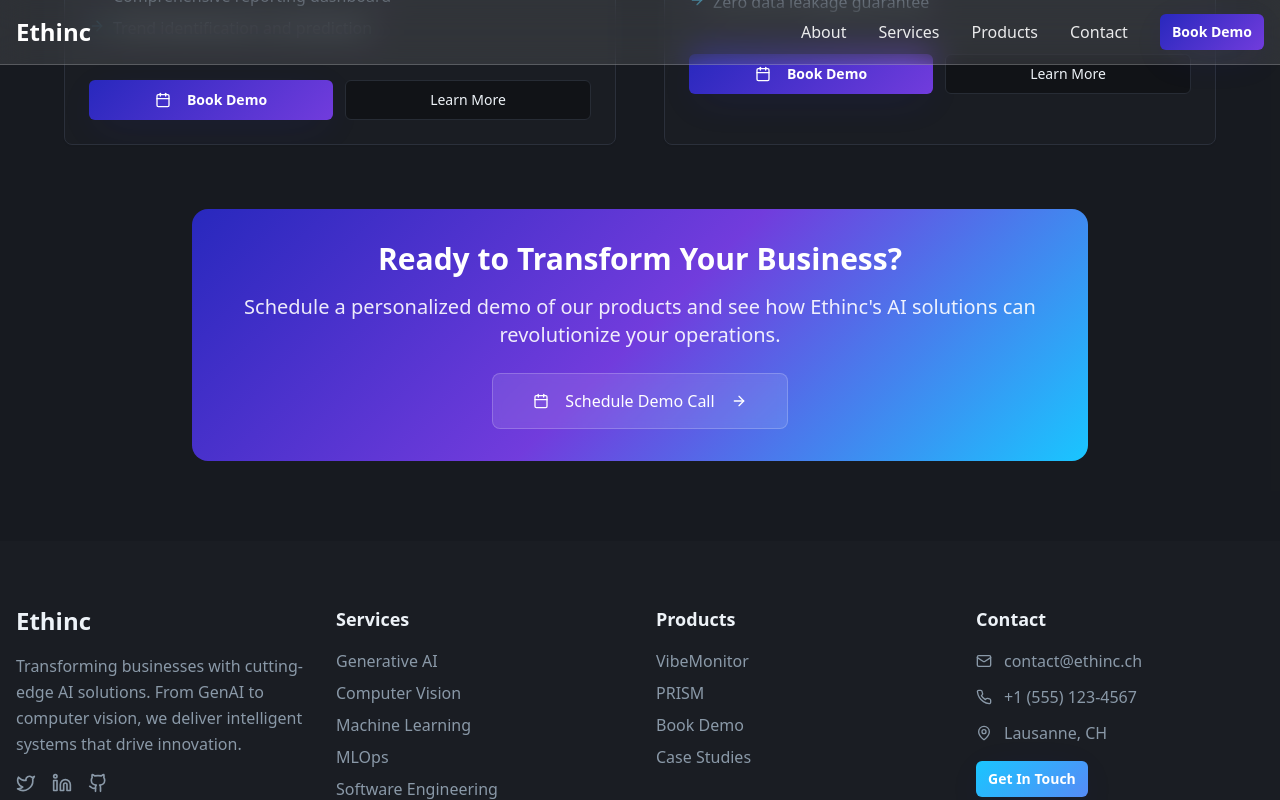
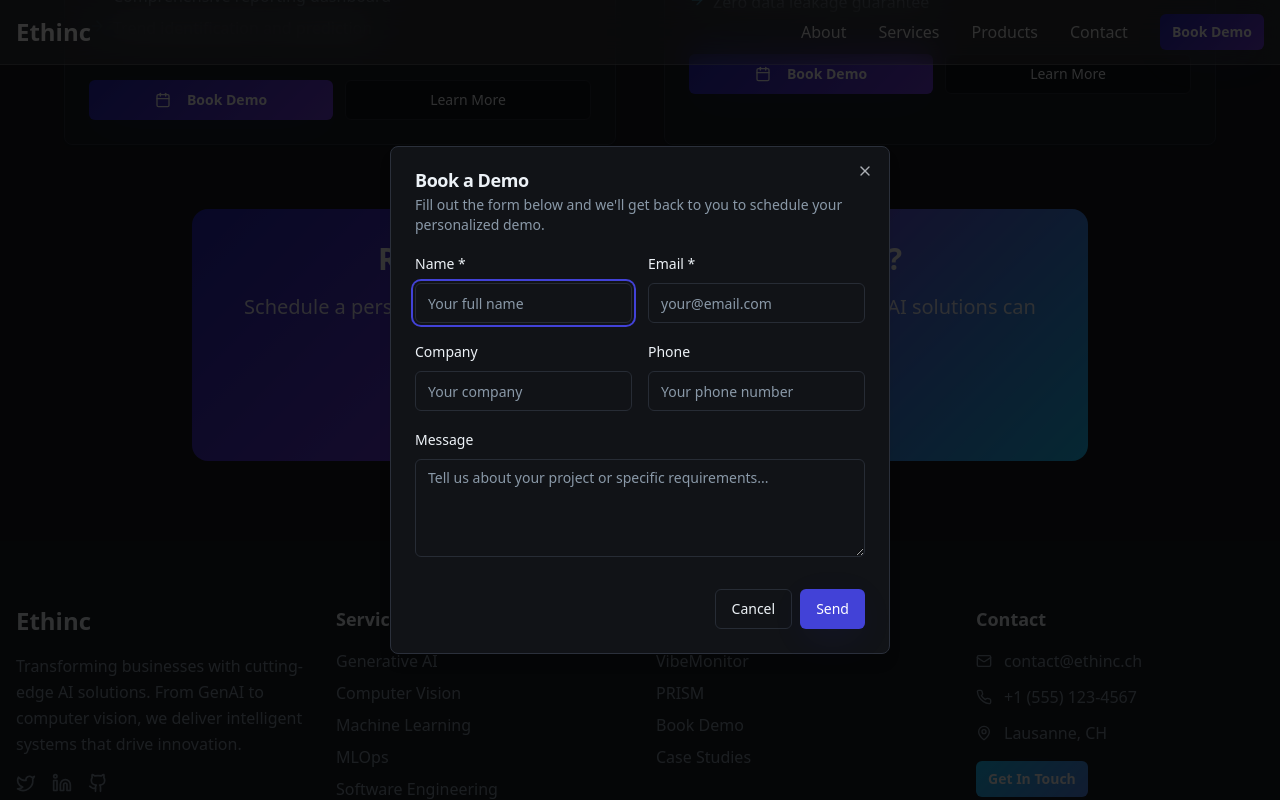
Before and after one commit to ethinc/ethinc-website, a React (Vite) app: page / in a window 1280 px wide. Both pictures are taken after a click on the button "Schedule Demo Call". Shown: the part 3320-4120 px from the top of the page. Built offline with nearby package versions, Linux system fonts and the light colour scheme.

Commit message:
Add contact form to demo booking
Adds a contact form that appears when the "Book Demo" button is clicked. The form includes a "Send" button to initiate the submission process.

```diff
--- /dev/null
+++ b/src/components/ContactForm.tsx
@@ -0,0 +1,145 @@
+import { useState } from "react";
+import { Button } from "@/components/ui/button";
+import { Input } from "@/components/ui/input";
+import { Textarea } from "@/components/ui/textarea";
+import { Label } from "@/components/ui/label";
+import {
+  Dialog,
+  DialogContent,
+  DialogDescription,
+  DialogHeader,
+  DialogTitle,
+  DialogTrigger,
+} from "@/components/ui/dialog";
+
+interface ContactFormProps {
+  trigger: React.ReactNode;
+}
+
+const ContactForm = ({ trigger }: ContactFormProps) => {
+  const [isOpen, setIsOpen] = useState(false);
+  const [formData, setFormData] = useState({
+    name: "",
+    email: "",
+    company: "",
+    phone: "",
+    message: "",
+  });
+
+  const handleInputChange = (e: React.ChangeEvent<HTMLInputElement | HTMLTextAreaElement>) => {
+    const { name, value } = e.target;
+    setFormData(prev => ({
+      ...prev,
+      [name]: value
+    }));
+  };
+
+  const handleSubmit = (e: React.FormEvent) => {
+    e.preventDefault();
+    // User will handle the sending logic
+    console.log("Form submitted:", formData);
+    // Reset form and close dialog
+    setFormData({
+      name: "",
+      email: "",
+      company: "",
+      phone: "",
+      message: "",
+    });
+    setIsOpen(false);
+  };
+
+  return (
+    <Dialog open={isOpen} onOpenChange={setIsOpen}>
+      <DialogTrigger asChild>
+        {trigger}
+      </DialogTrigger>
+      <DialogContent className="sm:max-w-[500px]">
+        <DialogHeader>
+          <DialogTitle>Book a Demo</DialogTitle>
+          <DialogDescription>
+            Fill out the form below and we'll get back to you to schedule your personalized demo.
+          </DialogDescription>
+        </DialogHeader>
+        <form onSubmit={handleSubmit} className="space-y-4">
+          <div className="grid grid-cols-2 gap-4">
+            <div className="space-y-2">
+              <Label htmlFor="name">Name *</Label>
+              <Input
+                id="name"
+                name="name"
+                value={formData.name}
+                onChange={handleInputChange}
+                placeholder="Your full name"
+                required
+              />
+            </div>
+            <div className="space-y-2">
+              <Label htmlFor="email">Email *</Label>
+              <Input
+                id="email"
+                name="email"
+                type="email"
+                value={formData.email}
+                onChange={handleInputChange}
+                placeholder="your@email.com"
+                required
+              />
+            </div>
+          </div>
+
+          <div className="grid grid-cols-2 gap-4">
+            <div className="space-y-2">
+              <Label htmlFor="company">Company</Label>
+              <Input
+                id="company"
+                name="company"
+                value={formData.company}
+                onChange={handleInputChange}
+                placeholder="Your company"
+              />
+            </div>
+            <div className="space-y-2">
+              <Label htmlFor="phone">Phone</Label>
+              <Input
+                id="phone"
+                name="phone"
+                type="tel"
+                value={formData.phone}
+                onChange={handleInputChange}
+                placeholder="Your phone number"
+              />
+            </div>
+          </div>
+
+          <div className="space-y-2">
+            <Label htmlFor="message">Message</Label>
+            <Textarea
+              id="message"
+              name="message"
+              value={formData.message}
+              onChange={handleInputChange}
+              placeholder="Tell us about your project or specific requirements..."
+              rows={4}
+            />
+          </div>
+
+          <div className="flex justify-end space-x-2 pt-4">
+            <Button
+              type="button"
+              variant="outline"
+              onClick={() => setIsOpen(false)}
+            >
+              Cancel
+            </Button>
+            <Button type="submit">
+              Send
+            </Button>
+          </div>
+        </form>
+      </DialogContent>
+    </Dialog>
+  );
+};
+
+export default ContactForm;
--- a/src/components/Navigation.tsx
+++ b/src/components/Navigation.tsx
@@ -1,6 +1,7 @@
 import { Button } from "@/components/ui/button";
 import { Menu, X } from "lucide-react";
 import { useState } from "react";
+import ContactForm from "./ContactForm";
 
 const Navigation = () => {
   const [isOpen, setIsOpen] = useState(false);
@@ -28,9 +29,13 @@ const Navigation = () => {
             <a href="#contact" className="text-white/90 hover:text-white transition-colors">
               Contact
             </a>
+            <ContactForm
+              trigger={
                 <Button variant="hero" size="sm">
                   Book Demo
                 </Button>
+              }
+            />
           </div>
 
           {/* Mobile Menu Button */}
@@ -58,9 +63,13 @@ const Navigation = () => {
               <a href="#contact" className="text-white/90 hover:text-white transition-colors py-2">
                 Contact
               </a>
+              <ContactForm
+                trigger={
                   <Button variant="hero" size="sm" className="w-fit">
                     Book Demo
                   </Button>
+                }
+              />
             </div>
           </div>
         )}
--- a/src/components/Products.tsx
+++ b/src/components/Products.tsx
@@ -1,6 +1,7 @@
 import { Card, CardContent, CardDescription, CardHeader, CardTitle } from "@/components/ui/card";
 import { Button } from "@/components/ui/button";
 import { Monitor, Shield, Calendar, ArrowRight } from "lucide-react";
+import ContactForm from "./ContactForm";
 
 const Products = () => {
   const products = [
@@ -79,10 +80,14 @@ const Products = () => {
                 </div>
 
                 <div className="flex gap-3 pt-4">
+                  <ContactForm
+                    trigger={
                       <Button variant="hero" className="flex-1">
                         <Calendar className="w-4 h-4 mr-2" />
                         Book Demo
                       </Button>
+                    }
+                  />
                   <Button variant="outline" className="flex-1">
                     Learn More
                   </Button>
@@ -102,11 +107,15 @@ const Products = () => {
               Schedule a personalized demo of our products and see how Ethinc's AI solutions
               can revolutionize your operations.
             </p>
+            <ContactForm
+              trigger={
                 <Button variant="glass" size="xl" className="group">
                   <Calendar className="w-5 h-5 mr-2" />
                   Schedule Demo Call
                   <ArrowRight className="w-5 h-5 ml-2 group-hover:translate-x-1 transition-transform" />
                 </Button>
+              }
+            />
           </div>
         </div>
       </div>
```
Lines whose indentation alone changed are shown as unchanged.
